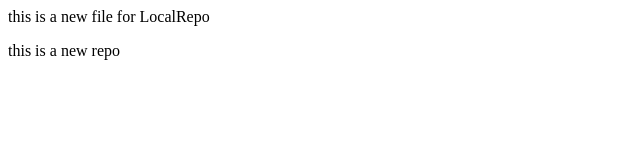
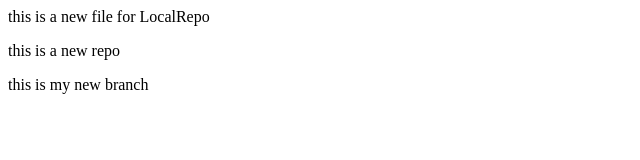
Before and after one commit to ashwin-i7/LocalRepo, a plain HTML site: page index.html in a window 1280 px wide. Shown: the whole page, without its empty margins (0-640 px from the left). Drawn offline with Linux system fonts and the light colour scheme.

Commit message:
change in feature1

```diff
--- a/index.html
+++ b/index.html
@@ -1,2 +1,3 @@
 this is a new file for LocalRepo
 <p>this is a new repo</p>
+<p>this is my new branch</p>
```
